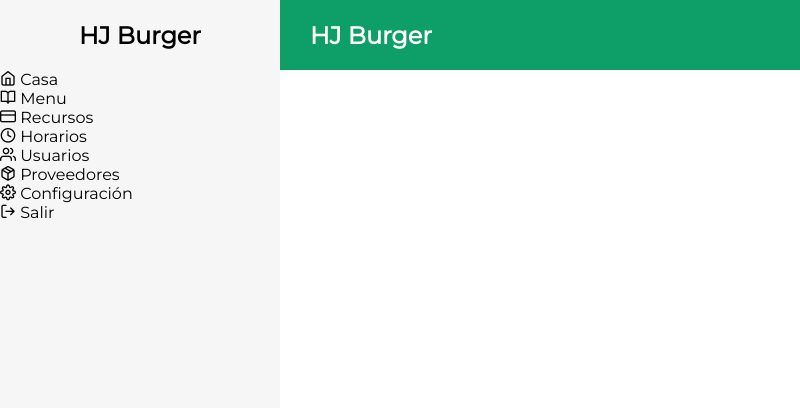
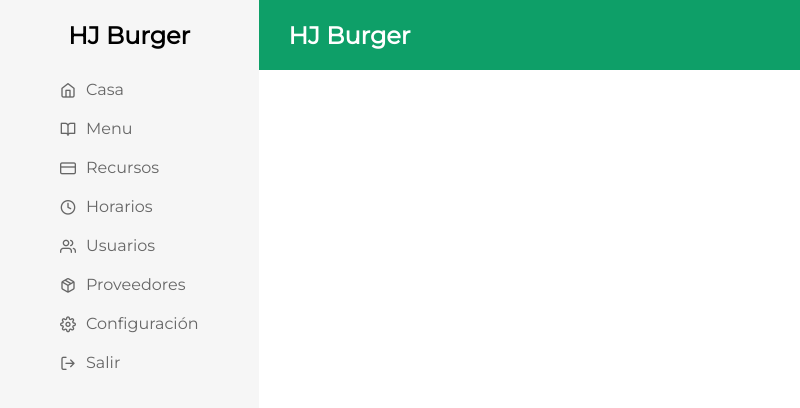
Before and after one commit to denyncrawford/hj-pos, an Electron app: page views/index.html in a window 800 px wide. Drawn offline with Linux system fonts and the light colour scheme; files whose address does not match are found by name.

Commit message:
update 2

```diff
--- a/views/css/main.css
+++ b/views/css/main.css
@@ -2,6 +2,7 @@
 
 :root {
   --main-color: #0E9F68;
+  --secondary-text-color: #666666;
 }
 
 * {
@@ -22,8 +23,9 @@ html, body {
 }
 
 .main .nav {
-  width: 280px;
   background-color: rgb(246, 246, 246);
+  display: flex;
+  flex-direction: column;
 }
 
 .main .content {
@@ -31,11 +33,41 @@ html, body {
 }
 
 .main .nav .brand {
-  width: 100%;
+  padding: 0 40px;
   display: flex;
   align-items: center;
   justify-content: center;
   height: 70px;
+}
+
+.main .nav .menu-wrap {
+  width: 100%;
+  flex: 1;
+}
+
+.main .nav .menu-wrap ul {
+  list-style: none;
+  padding: 0 40px;
+  width: calc(100% - 80px);
+}
+
+.main .nav .menu-wrap ul li {
+  width: 100%;
+  display: flex;
+  align-items: center;
+  padding: 10px 20px;
+  color: var(--secondary-text-color);
+  cursor: pointer;
+  border-top-left-radius: 50px;
+  border-bottom-left-radius: 50px;
+}
+
+.main .nav .menu-wrap ul li:hover {
+  background-color: rgb(231, 231, 231);
+}
+
+.main .nav .menu-wrap ul li i {
+  margin-right: 10px;
 }
 
 .main .content .header {
--- a/views/index.html
+++ b/views/index.html
@@ -24,6 +24,9 @@
             <li><i class="hj-log-out"></i> Salir</li>
           </ul>
         </div>
+        <div class="current-user">
+
+        </div>
       </div>
       <div class="content">
         <div class="header">
```
